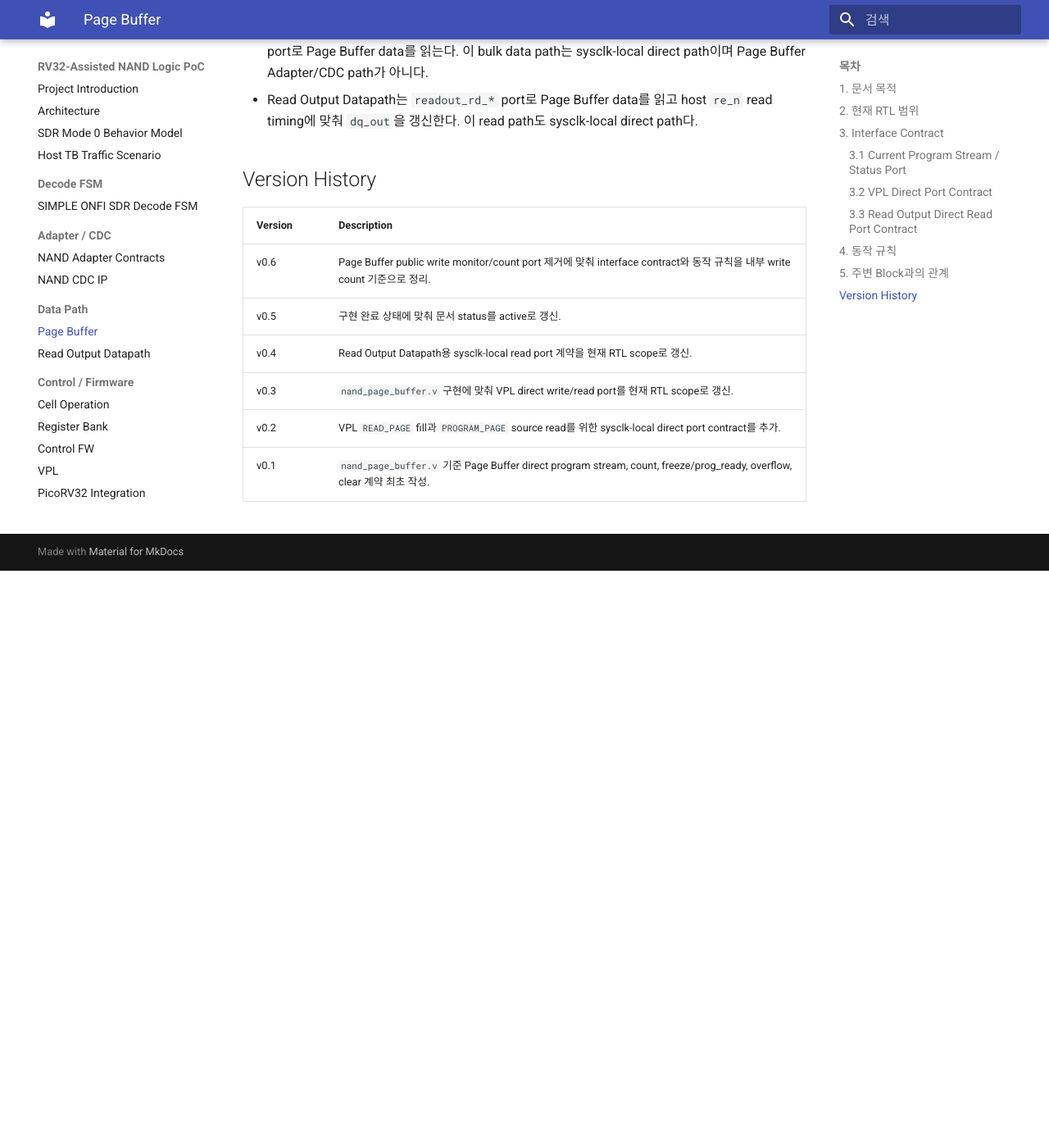
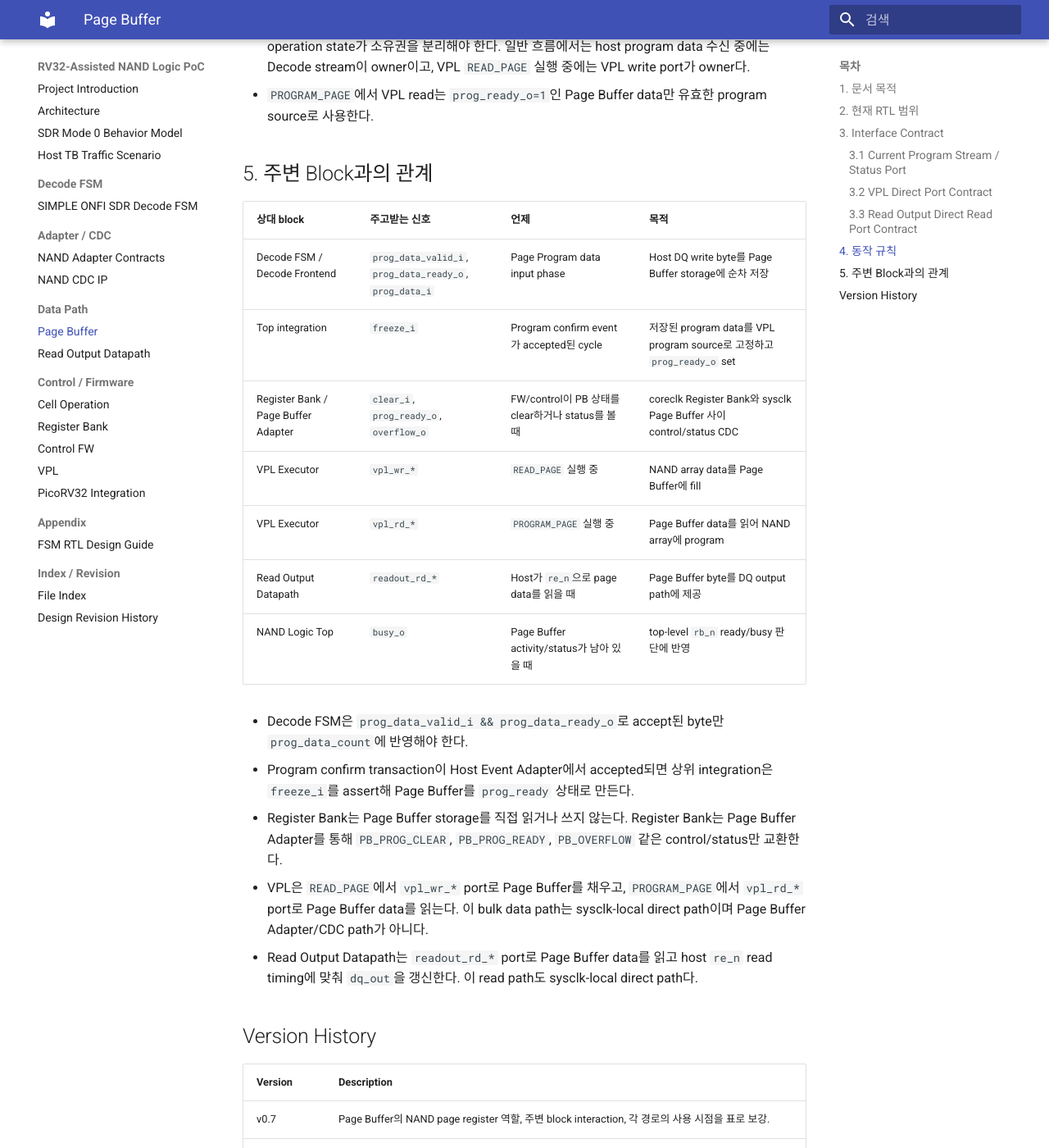
Before and after one commit to seungin-lee/RV32-Assisted-NAND-Logic-PoC, an MkDocs documentation site: the page built from design_spec/nand_page_buffer.md, in a window 1280 px wide and 1400 px high, scrolled down 4570 px. Shown: the whole window at 82% size. Built offline with MkDocs 1.6.1 and Material for MkDocs 9.7.7, drawn with Linux system fonts in a browser that asks for light colours; comment, search, counter and statistics services are not loaded; before the commit the page ends 5266 px from its top, so only the background shows below that; some of the changed text lies outside the part shown.

Commit message:
docs: Add description(role, interaction) regarding page buffer

````diff
--- a/design_spec/nand_page_buffer.md
+++ b/design_spec/nand_page_buffer.md
@@ -1,5 +1,5 @@
 # NAND Page Buffer
-Version: v0.6
+Version: v0.7
 Status: active
 
 ## 1. 문서 목적
@@ -17,6 +17,19 @@
 
 `nand_page_buffer`는 sysclk domain의 program-data write path와 Page Buffer 내부 상태를
 소유한다.
+
+Page Buffer는 NAND 관점의 page register/data register 역할을 하는 sysclk-local
+storage다. Host program data를 VPL program 전까지 보관하고, VPL read 결과를 Host
+readout 전까지 보관한다. Register Bank는 Page Buffer storage를 직접 읽거나 쓰지
+않고, Page Buffer Adapter를 통해 clear/status만 교환한다.
+
+| 관점 | 역할 |
+| --- | --- |
+| Program input buffer | Host가 `80h` 이후 DQ로 전달한 program byte를 Decode FSM stream으로 받아 저장 |
+| Program source | `10h` confirm 이후 `freeze_i`로 고정된 data를 VPL `PROGRAM_PAGE` source로 제공 |
+| Read destination | VPL `READ_PAGE`가 NAND array에서 읽은 byte를 host readout 전에 저장 |
+| Readout source | Host `re_n` read timing에 맞춰 Read Output Datapath가 읽을 byte를 제공 |
+| Control/status endpoint | Register Bank와 bulk data가 아닌 clear, `prog_ready`, `overflow`만 CDC handoff |
 
 ```mermaid
 flowchart LR
@@ -142,6 +155,16 @@
 
 ## 5. 주변 Block과의 관계
 
+| 상대 block | 주고받는 신호 | 언제 | 목적 |
+| --- | --- | --- | --- |
+| Decode FSM / Decode Frontend | `prog_data_valid_i`, `prog_data_ready_o`, `prog_data_i` | Page Program data input phase | Host DQ write byte를 Page Buffer storage에 순차 저장 |
+| Top integration | `freeze_i` | Program confirm event가 accepted된 cycle | 저장된 program data를 VPL program source로 고정하고 `prog_ready_o` set |
+| Register Bank / Page Buffer Adapter | `clear_i`, `prog_ready_o`, `overflow_o` | FW/control이 PB 상태를 clear하거나 status를 볼 때 | coreclk Register Bank와 sysclk Page Buffer 사이 control/status CDC |
+| VPL Executor | `vpl_wr_*` | `READ_PAGE` 실행 중 | NAND array data를 Page Buffer에 fill |
+| VPL Executor | `vpl_rd_*` | `PROGRAM_PAGE` 실행 중 | Page Buffer data를 읽어 NAND array에 program |
+| Read Output Datapath | `readout_rd_*` | Host가 `re_n`으로 page data를 읽을 때 | Page Buffer byte를 DQ output path에 제공 |
+| NAND Logic Top | `busy_o` | Page Buffer activity/status가 남아 있을 때 | top-level `rb_n` ready/busy 판단에 반영 |
+
 - Decode FSM은 `prog_data_valid_i && prog_data_ready_o`로 accept된 byte만
   `prog_data_count`에 반영해야 한다.
 - Program confirm transaction이 Host Event Adapter에서 accepted되면 상위 integration은
@@ -159,6 +182,7 @@
 
 | Version | Description |
 | --- | --- |
+| v0.7 | Page Buffer의 NAND page register 역할, 주변 block interaction, 각 경로의 사용 시점을 표로 보강. |
 | v0.6 | Page Buffer public write monitor/count port 제거에 맞춰 interface contract와 동작 규칙을 내부 write count 기준으로 정리. |
 | v0.5 | 구현 완료 상태에 맞춰 문서 status를 active로 갱신. |
 | v0.4 | Read Output Datapath용 sysclk-local read port 계약을 현재 RTL scope로 갱신. |
````
Also changed, not shown: design_spec/Design_Revision_History.md (+4 -1 lines).
